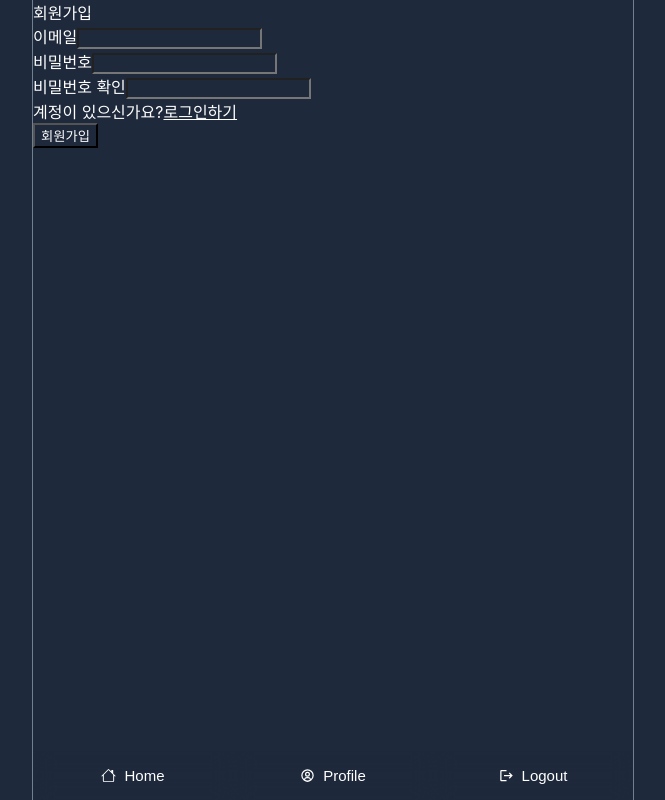
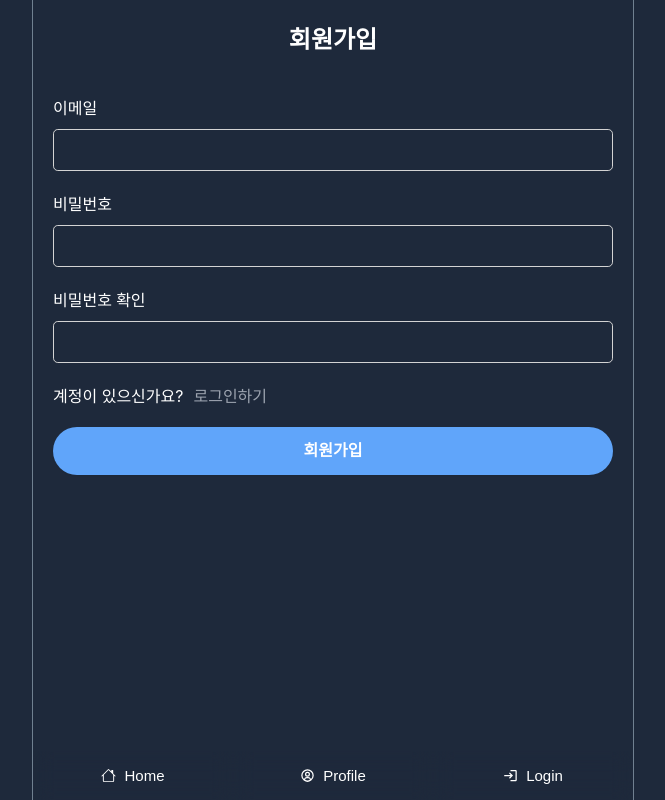
Before and after one commit to Oatmealcake/front-project-twitter, a React (Create React App) app: page /users/signup in a window 1280 px wide. Shown: the whole page, without its empty margins (307-972 px from the left). Built offline with nearby package versions, Linux system fonts and the light colour scheme; no server answers.

Commit message:
update: 3-4 회원가입

```diff
--- a/src/App.tsx
+++ b/src/App.tsx
@@ -8,6 +8,7 @@
 import { ToastContainer } from "react-toastify";
 
 import 'react-toastify/dist/ReactToastify.css';
+import Loader from 'components/loader/Loader';
 
 function App() {
   const auth = getAuth(app);
@@ -30,7 +31,7 @@
   return (
     <Layout>
       <ToastContainer />
-      {init ? <Router isAuthenticated={isAuthenticated} /> : "loading"}
+      {init ? <Router isAuthenticated={isAuthenticated} /> : <Loader />}
     </Layout>
   )
 }
--- a/src/components/Menu.tsx
+++ b/src/components/Menu.tsx
@@ -1,9 +1,12 @@
 import { BsHouse } from "react-icons/bs";
 import { BiUserCircle } from "react-icons/bi";
-import { MdLogout } from "react-icons/md";
+import { MdLogout, MdLogin } from "react-icons/md";
 import { useNavigate } from 'react-router-dom'
+import { useContext } from 'react';
+import AuthContext from 'context/AuthContext';
 
 export default function MenuList() {
+  const { user } = useContext(AuthContext);
   const navigate = useNavigate();
 
   return (
@@ -17,10 +20,17 @@
           <BiUserCircle />
           Profile
         </button>
-        <button type="button" onClick={() => navigate("/")}>
-          <MdLogout />
-          Logout
-        </button>
+        {user === null ? (
+          <button type="button" onClick={() => navigate("/users/login")}>
+            <MdLogin />
+            Login
+          </button>
+        ) : (
+          <button type="button" onClick={() => navigate("/")}>
+            <MdLogout />
+            Logout
+          </button>
+        )}
       </div>
     </div>
   )
--- /dev/null
+++ b/src/components/loader/Loader.module.scss
@@ -0,0 +1,28 @@
+$primaryColor: #60a5fa;
+
+.loader {
+  position: absolute;
+  left: 0;
+  right: 0;
+  top: 0;
+  bottom: 0;
+  z-index: 99999;
+  display: inline-block;
+  width: 48px;
+  height: 48px;
+  margin: auto;
+  border: 5px solid $primaryColor;
+  border-bottom-color: transparent;
+  border-radius: 50%;
+  box-sizing: border-box;
+  animation: rotation 1s linear infinite;
+}
+
+@keyframes rotation {
+  0% {
+    transform: rotate(0deg);
+  }
+  100% {
+    transform: rotate(360deg);
+  }
+}
--- /dev/null
+++ b/src/components/loader/Loader.tsx
@@ -0,0 +1,7 @@
+import styles from "./Loader.module.scss";
+
+export default function Loader() {
+  return (
+    <div className={styles.loader} />
+  )
+}
--- a/src/components/users/SignupForm.tsx
+++ b/src/components/users/SignupForm.tsx
@@ -91,7 +91,7 @@
         </Link>
       </div>
       <div className="form__block">
-        <button type="submit" className="form__btn-submit" disabled={error?.length > 0}>회원가입</button>
+        <button type="submit" className="form__btn--submit" disabled={error?.length > 0}>회원가입</button>
       </div>
     </form>
   );
--- /dev/null
+++ b/src/context/AuthContext.tsx
@@ -0,0 +1,30 @@
+import { ReactNode, createContext, useEffect, useState } from 'react';
+import { User, getAuth, onAuthStateChanged } from "firebase/auth";
+import { app } from 'fierbaseApp';
+
+interface AuthProps {
+  children: ReactNode;
+}
+
+const AuthContext = createContext ({
+  user: null as User | null,
+});
+
+export const AuthContextProvider = ({ children }: AuthProps) => {
+  const [currentUser, setCurrentUser] = useState<User | null>(null);
+  const auth = getAuth(app);
+
+  useEffect(() => {
+    onAuthStateChanged(auth, (user) => {
+      if(user) {
+        setCurrentUser(user);
+      } else {
+        setCurrentUser(null);
+      }
+    })
+  }, [auth]);
+
+  return <AuthContext.Provider value={{ user: currentUser }}>{children}</AuthContext.Provider>
+}
+
+export default AuthContext;
--- a/src/index.scss
+++ b/src/index.scss
@@ -248,3 +248,74 @@
     }
   }
 }
+
+// form 레이아웃
+.form {
+  max-width: 680px;
+  padding: 20px;
+  margin: 0 auto;
+
+  input {
+    width: 96%;
+    max-width: 680px;
+    height: 20px;
+    padding: 10px;
+    border-radius: 0.3rem;
+    border: 1px solid lightgray;
+  }
+
+  &__title {
+    padding-bottom: 20px;
+    font-size: 24px;
+    font-weight: 700;
+    text-align: center;
+  }
+
+  &__block {
+    width: 100%;
+    margin-top: 20px;
+  }
+
+  &__block--lg {
+    width: 100%;
+    margin-top: 28px;
+  }
+
+  label {
+    display: block;
+    margin-top: 20px;
+    margin-bottom: 10px;
+    font-weight: 500;
+  }
+
+  &__btn--submit {
+    @extend .button;
+    width: 100%;
+    height: 48px;
+    padding: 10px;
+    margin-top: 0 auto;
+    font-weight: 600;
+    font-size: 16px;
+    cursor: pointer;
+    color: $white;
+    background-color: $primaryColor;
+
+    &:hover, &:focus {
+      background-color: $activeBorder;
+    }
+  }
+
+  &__link {
+    margin-left: 10px;
+    text-decoration: none;
+    color: $grayText;
+
+    &:hover, &:focus {
+      color: $gray;
+    }
+  }
+
+  &__error {
+    color: $danger;
+  }
+}
--- a/src/index.tsx
+++ b/src/index.tsx
@@ -1,14 +1,16 @@
-import React from 'react';
 import ReactDOM from 'react-dom/client';
 import './index.scss';
 import App from './App';
 import { BrowserRouter } from 'react-router-dom';
+import { AuthContextProvider  } from 'context/AuthContext';
 
 const root = ReactDOM.createRoot(
   document.getElementById('root') as HTMLElement
 );
 root.render(
-  <BrowserRouter>
-    <App />
-  </BrowserRouter>
+  <AuthContextProvider>
+    <BrowserRouter>
+      <App />
+    </BrowserRouter>
+  </AuthContextProvider>
 );
```
